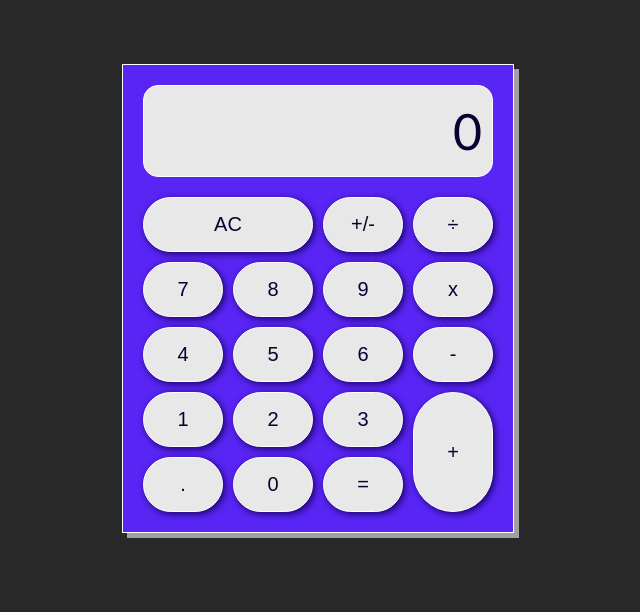
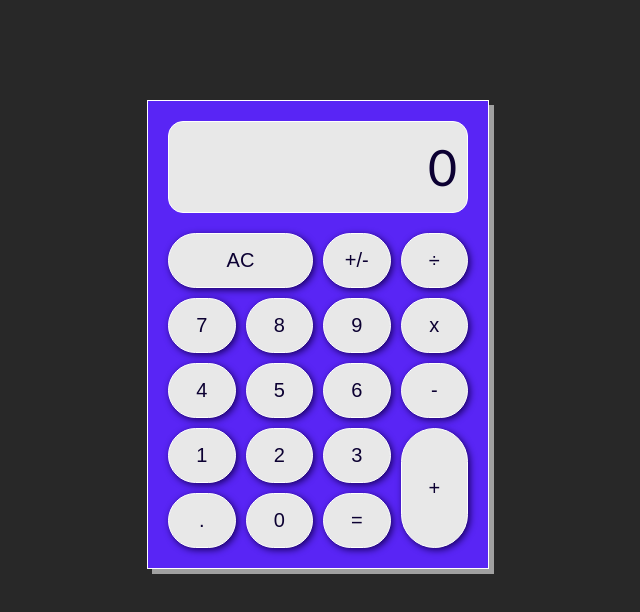
Before and after one commit to namit-c/simple_calculator, a plain HTML site: page index.html in a window 1280 px wide. Shown: the whole page, without its empty margins (322-962 px from the left). Drawn offline with Linux system fonts and the light colour scheme.

Commit message:
changed the width of the calculator

```diff
--- a/style.css
+++ b/style.css
@@ -7,14 +7,14 @@ html{
 }
 
 body{
-    margin: 5% auto auto auto;
+    margin: 100px auto auto auto;
     /* text-align: center; */
     /* max-width: fit-content; */
 }
 
 .calculator {
     background-color: #5925f5;
-    max-width: 350px;
+    max-width: 300px;
     border: 1px solid white;
     box-shadow: 5px 5px 0px rgba(255, 255, 255, 0.557);
     padding: 20px;
```
